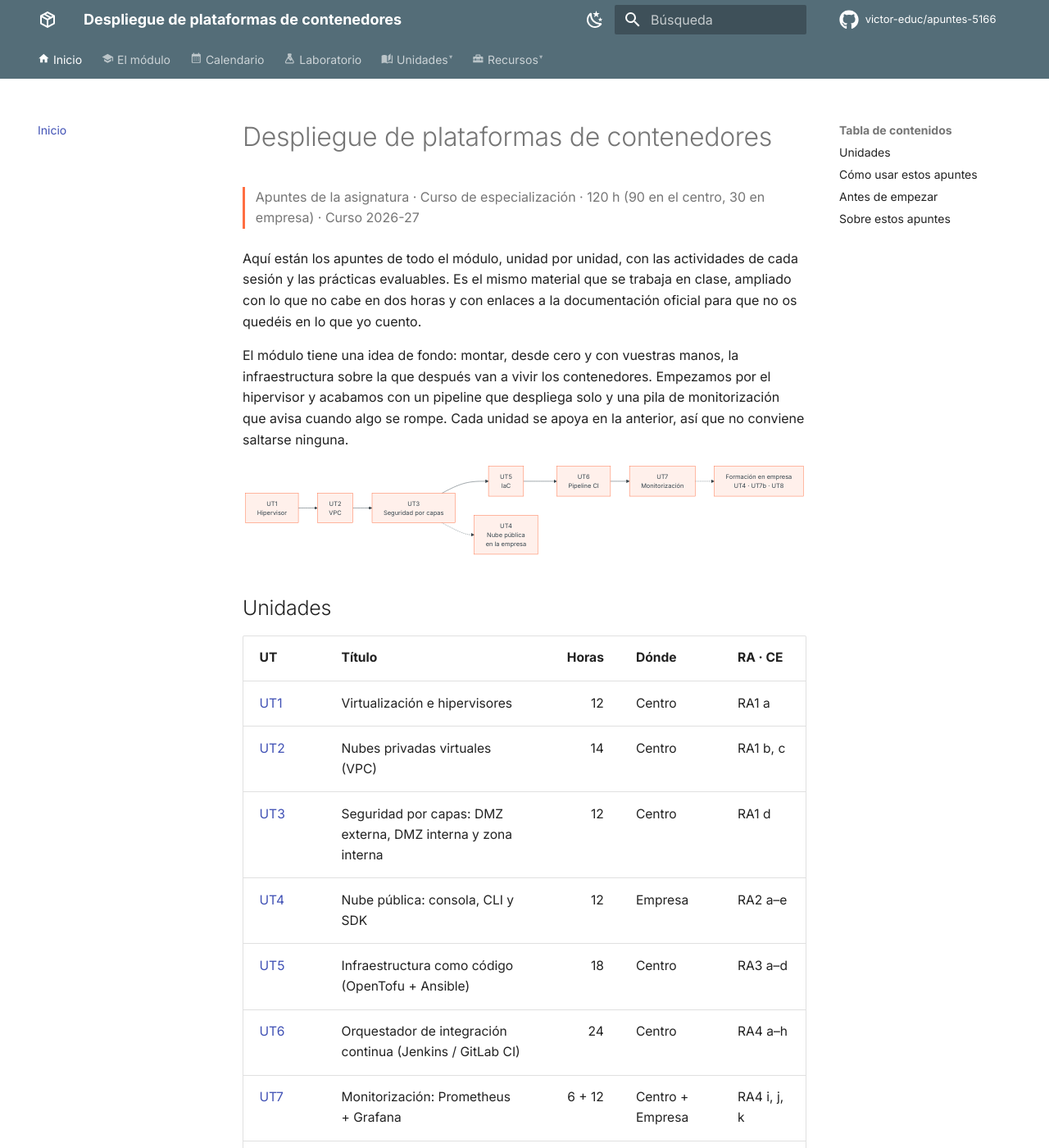
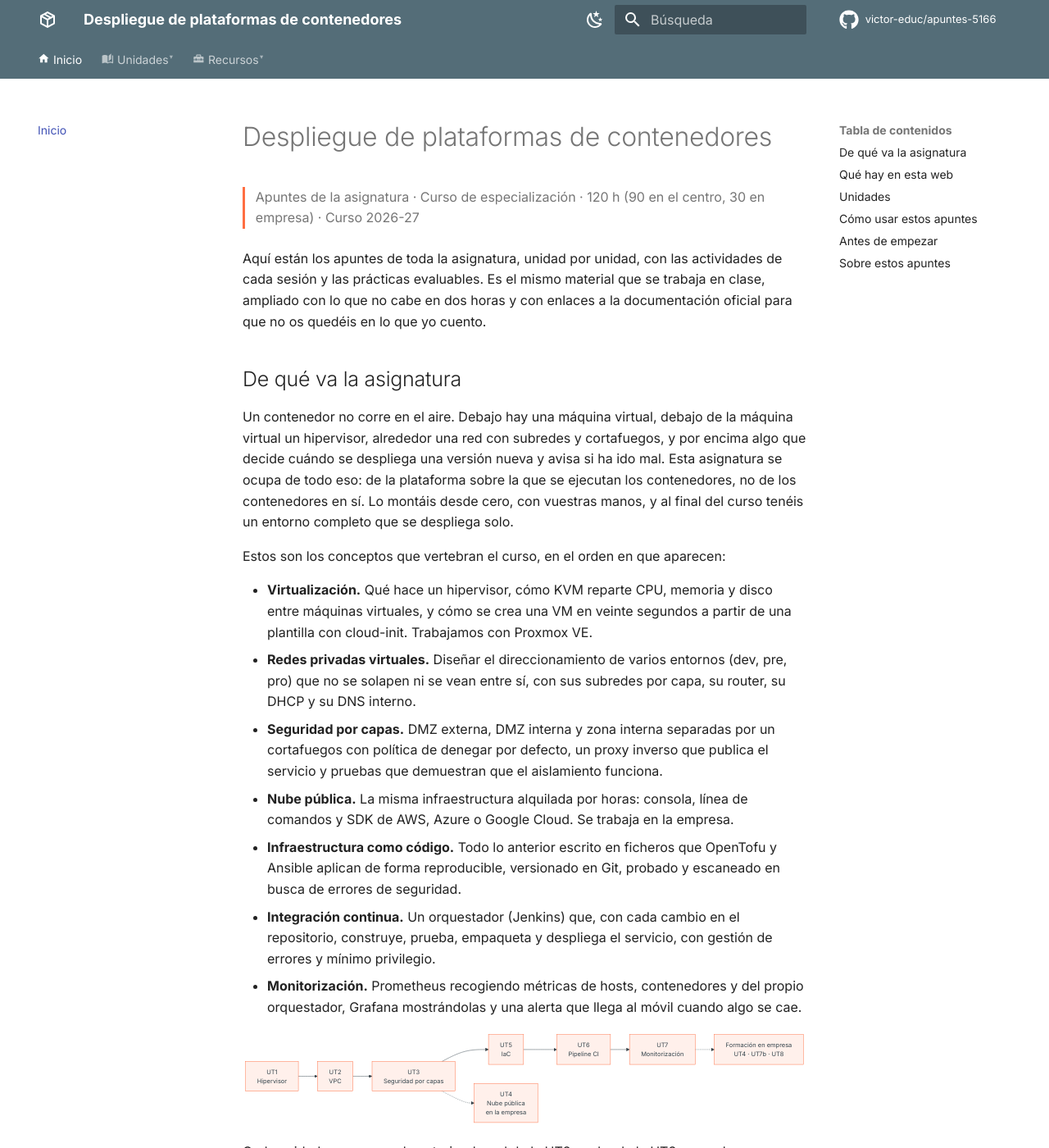
Before and after one commit to victor-educ/apuntes-5166, an MkDocs documentation site: the page built from docs/index.md, in a window 1280 px wide and 1400 px high. Shown: the whole window at 82% size. Built offline with MkDocs 1.6.1 and Material for MkDocs 9.7.7, drawn with Linux system fonts in a browser that asks for light colours; comment, search, counter and statistics services are not loaded; some of the changed text lies outside the part shown.

Commit message:
Portada con resumen de conceptos y tarjetas de contenido; menú Inicio, Unidades, Recursos
Co-Authored-By: Claude Fable 5.1 <noreply@anthropic.com>

````diff
--- a/docs/index.md
+++ b/docs/index.md
@@ -2,9 +2,21 @@
 
 <p class="ut-meta">Apuntes de la asignatura · Curso de especialización · 120 h (90 en el centro, 30 en empresa) · Curso 2026-27</p>
 
-Aquí están los apuntes de todo el módulo, unidad por unidad, con las actividades de cada sesión y las prácticas evaluables. Es el mismo material que se trabaja en clase, ampliado con lo que no cabe en dos horas y con enlaces a la documentación oficial para que no os quedéis en lo que yo cuento.
+Aquí están los apuntes de toda la asignatura, unidad por unidad, con las actividades de cada sesión y las prácticas evaluables. Es el mismo material que se trabaja en clase, ampliado con lo que no cabe en dos horas y con enlaces a la documentación oficial para que no os quedéis en lo que yo cuento.
 
-El módulo tiene una idea de fondo: montar, desde cero y con vuestras manos, la infraestructura sobre la que después van a vivir los contenedores. Empezamos por el hipervisor y acabamos con un pipeline que despliega solo y una pila de monitorización que avisa cuando algo se rompe. Cada unidad se apoya en la anterior, así que no conviene saltarse ninguna.
+## De qué va la asignatura
+
+Un contenedor no corre en el aire. Debajo hay una máquina virtual, debajo de la máquina virtual un hipervisor, alrededor una red con subredes y cortafuegos, y por encima algo que decide cuándo se despliega una versión nueva y avisa si ha ido mal. Esta asignatura se ocupa de todo eso: de la plataforma sobre la que se ejecutan los contenedores, no de los contenedores en sí. Lo montáis desde cero, con vuestras manos, y al final del curso tenéis un entorno completo que se despliega solo.
+
+Estos son los conceptos que vertebran el curso, en el orden en que aparecen:
+
+- **Virtualización.** Qué hace un hipervisor, cómo KVM reparte CPU, memoria y disco entre máquinas virtuales, y cómo se crea una VM en veinte segundos a partir de una plantilla con cloud-init. Trabajamos con Proxmox VE.
+- **Redes privadas virtuales.** Diseñar el direccionamiento de varios entornos (dev, pre, pro) que no se solapen ni se vean entre sí, con sus subredes por capa, su router, su DHCP y su DNS interno.
+- **Seguridad por capas.** DMZ externa, DMZ interna y zona interna separadas por un cortafuegos con política de denegar por defecto, un proxy inverso que publica el servicio y pruebas que demuestran que el aislamiento funciona.
+- **Nube pública.** La misma infraestructura alquilada por horas: consola, línea de comandos y SDK de AWS, Azure o Google Cloud. Se trabaja en la empresa.
+- **Infraestructura como código.** Todo lo anterior escrito en ficheros que OpenTofu y Ansible aplican de forma reproducible, versionado en Git, probado y escaneado en busca de errores de seguridad.
+- **Integración continua.** Un orquestador (Jenkins) que, con cada cambio en el repositorio, construye, prueba, empaqueta y despliega el servicio, con gestión de errores y mínimo privilegio.
+- **Monitorización.** Prometheus recogiendo métricas de hosts, contenedores y del propio orquestador, Grafana mostrándolas y una alerta que llega al móvil cuando algo se cae.
 
 ```mermaid
 flowchart LR
@@ -16,6 +28,56 @@ flowchart LR
     UT3 -.-> UT4[UT4<br>Nube pública<br>en la empresa]
     UT7 -.-> FE[Formación en empresa<br>UT4 · UT7b · UT8]
 ```
+
+Cada unidad se apoya en la anterior: la red de la UT2 es donde la UT3 pone el cortafuegos, la UT5 recrea esa red desde código y la UT6 ejecuta ese código desde un pipeline. No conviene saltarse ninguna.
+
+## Qué hay en esta web
+
+<div class="grid cards" markdown>
+
+-   :material-book-open-page-variant: **[Unidades](ut/ut1-virtualizacion.md)**
+
+    ---
+
+    Los apuntes de las siete unidades. Cada una empieza con lo que tienes que saber hacer al terminar, desarrolla el contenido con ejemplos y comandos, y cierra con las actividades de cada sesión, la práctica evaluable y su rúbrica.
+
+-   :material-calendar-month: **[Calendario de sesiones](calendario.md)**
+
+    ---
+
+    Las 45 sesiones del curso con fecha, unidad y lo que se hace en cada una. La vista de calendario muestra el detalle al pasar el ratón y lleva a la actividad con un clic. Incluye festivos y el periodo de formación en empresa.
+
+-   :material-school: **[Presentación y evaluación](modulo.md)**
+
+    ---
+
+    Resultados de aprendizaje y criterios de evaluación con la unidad donde se trabaja cada uno, cómo se calcula la nota, las herramientas de la asignatura y la metodología de las sesiones.
+
+-   :material-flask: **[Laboratorio](laboratorio.md)**
+
+    ---
+
+    Cómo queda el entorno que construís durante el curso, requisitos de cada puesto, convenciones de nombres y direcciones, repositorios que vais a crear y qué hacer cuando algo se rompe.
+
+-   :material-console: **[Chuleta de comandos](chuleta.md)**
+
+    ---
+
+    Lo que se teclea una y otra vez: Proxmox, red y diagnóstico, OpenTofu, Ansible, escáneres de seguridad, Docker, certificados, Jenkins, Prometheus y Git.
+
+-   :material-book-alphabet: **[Glosario](glosario.md)**
+
+    ---
+
+    Los términos de la asignatura en una o dos frases, con la unidad donde se explican a fondo. Para cuando algo te suene pero no lo sitúes.
+
+-   :material-link-variant: **[Bibliografía y enlaces](recursos.md)**
+
+    ---
+
+    Documentación oficial de cada herramienta, libros que merecen la pena, sitios donde practicar fuera del aula y los créditos de las imágenes.
+
+</div>
 
 ## Unidades
 
@@ -30,21 +92,21 @@ flowchart LR
 | [UT7](ut/ut7-monitorizacion.md) | Monitorización: Prometheus + Grafana | 6 + 12 | Centro + Empresa | RA4 i, j, k |
 | UT8 | Proyecto integrador y puesta en producción | 6 | Empresa | Todos |
 
-Los exámenes de evaluación van después de la UT5 (primera evaluación, 29 de enero de 2027) y después de la UT7 (segunda evaluación, 16 de abril de 2027). El [calendario completo](calendario.md) tiene las 45 sesiones con fecha y lo que se hace en cada una.
+Los exámenes de evaluación van después de la UT5 (primera evaluación, 29 de enero de 2027) y después de la UT7 (segunda evaluación, 16 de abril de 2027).
 
 ## Cómo usar estos apuntes
 
-- Cada unidad empieza con lo que tienes que saber hacer al terminar. Si al acabar la unidad no puedes hacer eso sin mirar, vuelve atrás.
+- Lee la unidad antes de la sesión. En clase la explicación es corta y el laboratorio largo; los apuntes cubren lo que no da tiempo a contar.
 - Los comandos están pensados para copiarlos en el laboratorio. Si algo no funciona igual en tu versión, mira primero la sección "Errores frecuentes" de la unidad.
-- Las actividades numeradas (A1.1, A1.2...) se hacen en la sesión que se indica. La práctica evaluable de cada unidad cierra la unidad y se entrega por Aules.
-- La [chuleta de comandos](chuleta.md) reúne lo que vais a teclear una y otra vez. El [glosario](glosario.md) sirve para cuando un término os suene pero no lo situéis.
+- Las actividades numeradas (A1.1, A1.2...) se hacen en la sesión que se indica. La práctica evaluable cierra la unidad y se entrega por Aules.
+- Documenta sobre la marcha: una captura con fecha, la salida de un comando, el fichero de configuración. Al final de la unidad eso es la práctica.
 
 ## Antes de empezar
 
 Se da por hecho que manejáis la terminal de Linux con soltura, que sabéis qué es una dirección IP con su máscara y una puerta de enlace, y que habéis usado Docker al menos para levantar un contenedor y leer sus logs. Si algo de eso no está fresco, la página de [laboratorio](laboratorio.md) tiene un apartado de repaso con enlaces.
 
-Todo el software del módulo es libre o tiene una versión gratuita suficiente: Proxmox VE, OPNsense, OpenTofu, Ansible, Jenkins, Gitea, Prometheus y Grafana. No hace falta pagar nada, y en la UT4, que es la única que toca nube de pago, la plataforma la pone la empresa.
+Todo el software es libre o tiene una versión gratuita suficiente: Proxmox VE, OPNsense, OpenTofu, Ansible, Jenkins, Gitea, Prometheus y Grafana. No hace falta pagar nada, y en la UT4, que es la única que toca nube de pago, la plataforma la pone la empresa.
 
 ## Sobre estos apuntes
 
-Los escribo yo, Víctor, para la asignatura y los voy corrigiendo durante el curso. Si encuentras un error o un comando que ya no funciona, dímelo en clase o abre un issue en el [repositorio](https://github.com/victor-educ/apuntes-5166). El texto se publica con licencia [CC BY-SA 4.0](https://creativecommons.org/licenses/by-sa/4.0/deed.es); las imágenes de terceros llevan su atribución al pie.
+Los escribo yo, Víctor, para la asignatura y los voy corrigiendo durante el curso. Si encuentras un error o un comando que ya no funciona, dímelo en clase o abre un issue en el [repositorio](https://github.com/victor-educ/apuntes-5166). El texto se publica con licencia [CC BY-SA 4.0](https://creativecommons.org/licenses/by-sa/4.0/deed.es); las imágenes de terceros llevan su atribución al pie. La versión publicada aparece en el pie de cada página.
--- a/mkdocs.yml
+++ b/mkdocs.yml
@@ -50,8 +50,8 @@ extra:
   commit: !ENV [SITE_COMMIT, ""]
   nav_icons:
     Inicio: material/home
-    El módulo: material/school
-    Calendario: material/calendar-month
+    Presentación y evaluación: material/school
+    Calendario de sesiones: material/calendar-month
     Laboratorio: material/flask
     Unidades: material/book-open-page-variant
     Recursos: material/toolbox
@@ -102,9 +102,6 @@ plugins:
 
 nav:
   - Inicio: index.md
-  - El módulo: modulo.md
-  - Calendario: calendario.md
-  - Laboratorio: laboratorio.md
   - Unidades:
       - UT1 · Virtualización e hipervisores: ut/ut1-virtualizacion.md
       - UT2 · Nubes privadas virtuales (VPC): ut/ut2-vpc.md
@@ -114,6 +111,9 @@ nav:
       - UT6 · Integración continua: ut/ut6-ci.md
       - UT7 · Monitorización: ut/ut7-monitorizacion.md
   - Recursos:
+      - Presentación y evaluación: modulo.md
+      - Calendario de sesiones: calendario.md
+      - Laboratorio: laboratorio.md
       - Chuleta de comandos: chuleta.md
       - Glosario: glosario.md
       - Bibliografía y enlaces: recursos.md
````
